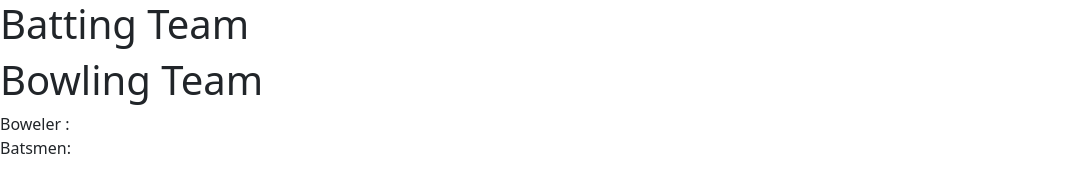
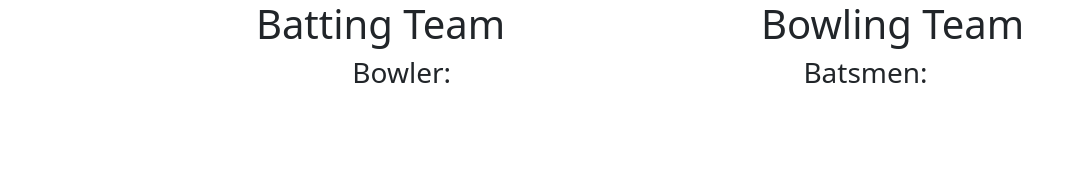
Before and after one commit to mridul891/cricinfo-extension, a browser extension: page index.html in a window 1280 px wide. Shown: the whole page, without its empty margins (0-1083 px from the left). Drawn offline with nearby package versions, Linux system fonts and the light colour scheme; no server answers.

Commit message:
new files

```diff
--- /dev/null
+++ b/config.js
@@ -0,0 +1,4 @@
+export const config = {
+    API_KEY: "a2038168camshbdb916781fbbddap1efab6jsndbe2a509b615",
+    API_HOST: "cricbuzz-cricket.p.rapidapi.com"
+}
--- a/index.html
+++ b/index.html
@@ -7,10 +7,11 @@
       href="https://cdn.jsdelivr.net/npm/bootstrap@5.1.3/dist/css/bootstrap.min.css"
       rel="stylesheet"
     />
+    <link rel="stylesheet" href="style.css" />
   </head>
   <body>
     <div>
-      <div>
+      <div class="teams">
         <div class="teamname1">
           <h1>Batting Team</h1>
         </div>
@@ -18,9 +19,13 @@
           <h1>Bowling Team</h1>
         </div>
       </div>
-      <div>
-        <div class="bowler">Boweler :</div>
-        <div class="batsman">Batsmen:</div>
+      <div class="teams">
+        <div class="bowler">
+          <h3>Bowler:</h3>
+        </div>
+        <div class="batsman">
+          <h3>Batsmen:</h3>
+        </div>
       </div>
     </div>
     <script src="./script.js"></script>
--- a/script.js
+++ b/script.js
@@ -1,4 +1,6 @@
-const url = "https://cricbuzz-cricket.p.rapidapi.com/mcenter/v1/40381/scard"
+// const url = "https://api.cricapi.com/v1/series?apikey=f5aa762a-fd95-46b8-a239-108563596cce&offset=0&search=India"
+// // const url = "https://api.cricapi.com/v1/match_info?apikey=f5aa762a-fd95-46b8-a239-108563596cce&offset=0&id=cd10491a-4a2f-4fd1-bef9-3e1c4614732c"
+const url ="https://cricbuzz-cricket.p.rapidapi.com/series/v1/archives/international"
 const options = {
     method: 'GET',
     headers: {
@@ -14,14 +16,14 @@ const getinfo = async () => {
         // Fetching the  Response
         const response = await fetch(url, options);
         const res = await response.json();
-        const batteam = await res.scoreCard[0].batTeamDetails.batTeamShortName
-        const bowlteam = await res.scoreCard[0].bowlTeamDetails.bowlTeamShortName
-        console.log({ batteam, bowlteam })
-
-
-    } catch (errors) {
-        console.log(errors)
+        // const batteam = await res.scoreCard[0].batTeamDetails.batTeamShortName
+        // const bowlteam = await res.scoreCard[0].bowlTeamDetails.bowlTeamShortName
+        // console.log({ batteam, bowlteam })
+        console.log(res)
+        // First_Team.textContent = batteam
+        // Second_Team.textContent = bowlteam
+    } catch (error) {
+        console.log(error)
     }
 }
-
-getinfo
+getinfo()
--- /dev/null
+++ b/style.css
@@ -0,0 +1,12 @@
+*,
+body {
+  margin: 0;
+  padding: 0;
+  box-sizing: border-box;
+}
+
+.teams {
+  display: flex;
+  justify-content: space-evenly;
+  align-items: center;
+}
```
Also changed, not shown: manifest.json (added), 1 other file.
